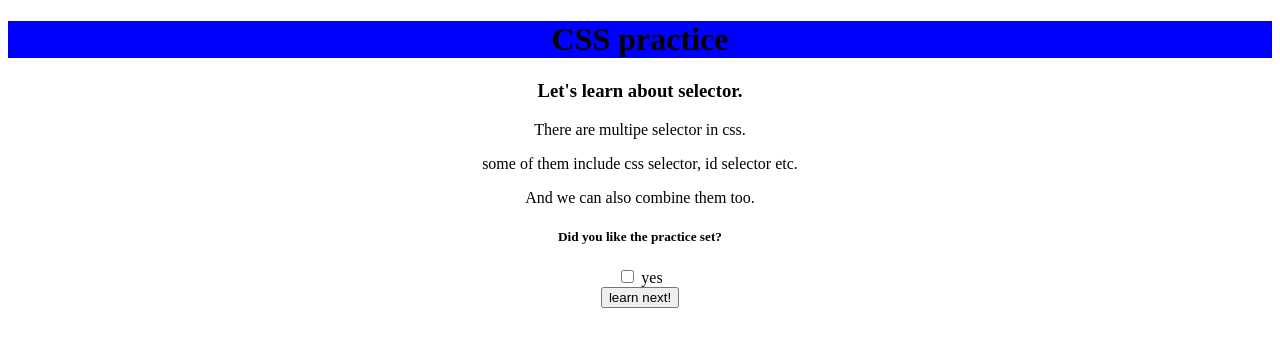
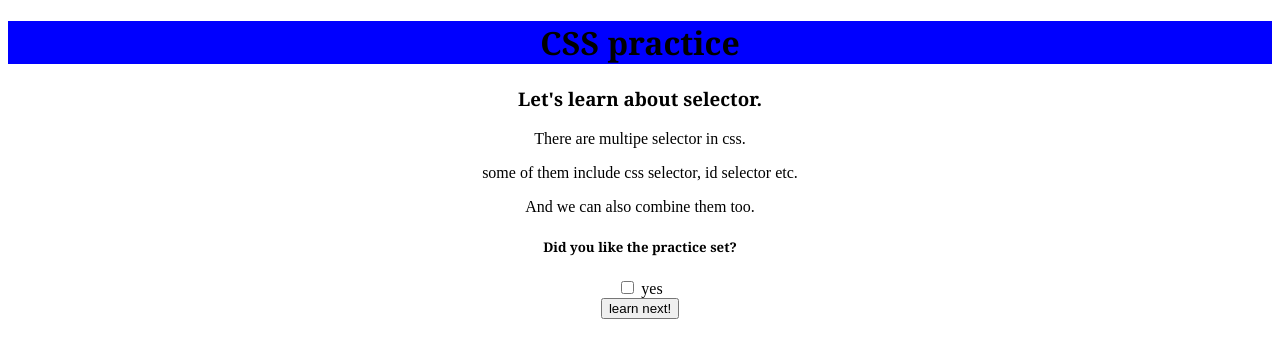
Before and after one commit to binayjy8/PRA-CSS-2, a plain HTML site: page index.html in a window 1280 px wide. Drawn offline with Linux system fonts and the light colour scheme.

Commit message:
pushing code

```diff
--- a/style.css
+++ b/style.css
@@ -5,3 +5,7 @@
 * {
     text-align: center;
 }
+
+h1,h3,h5 {
+    font-family: Georgia;
+}
```
